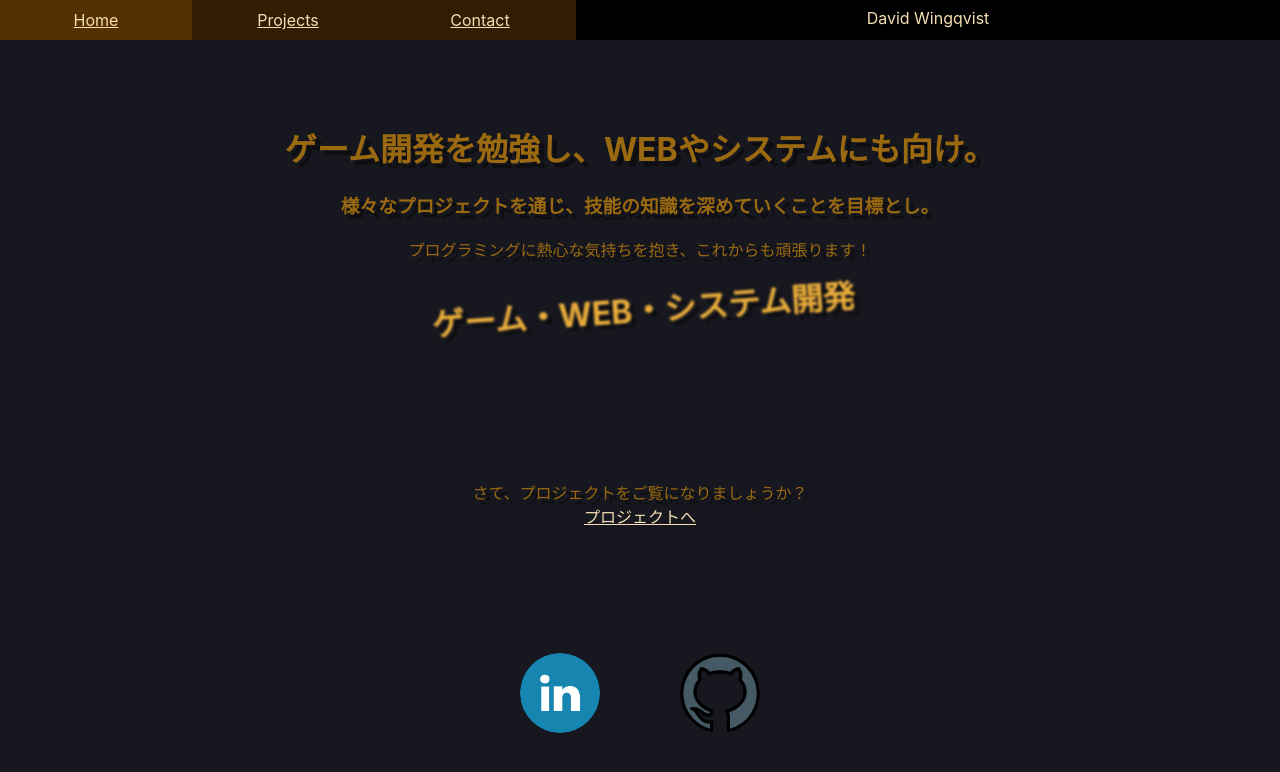
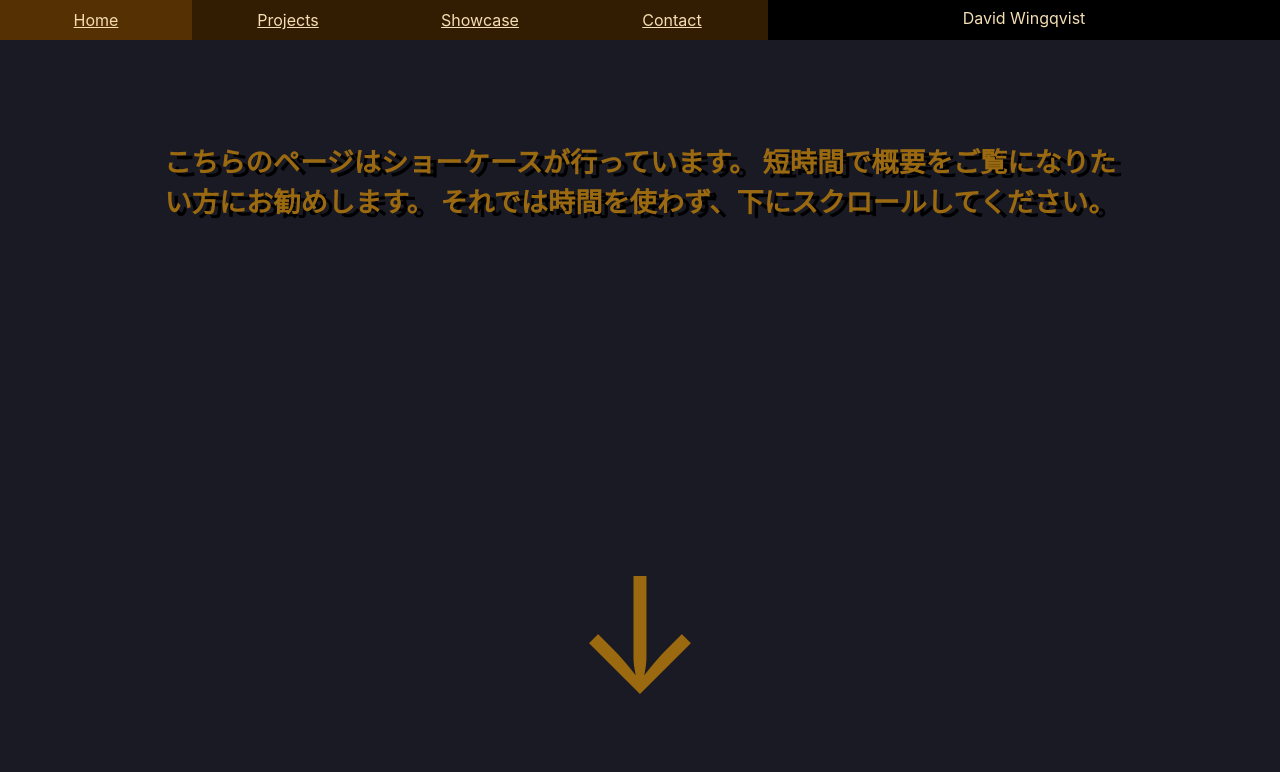
Before and after one commit to davidwingqvist/portfolio-site, a React (Create React App) app: page /portfolio-site/Showcase in a window 1280 px wide. Before the commit this address led to /portfolio-site/. Shown: the top 772 px of the page. Built offline with nearby package versions, Linux system fonts and the light colour scheme.

Commit message:
Showcase page start

```diff
--- a/src/code/Block.js
+++ b/src/code/Block.js
@@ -5,6 +5,7 @@ import MainPage from './pages/MainPage';
 import './pages/ProjectsPage';
 import ProjectsPage from './pages/ProjectsPage';
 import ContactPage from './pages/ContactPage';
+import ShowcasePage from './pages/ShowcasePage';
 import {
     BrowserRouter as Router,
     Routes,
@@ -18,6 +19,7 @@ const Navi = () => {
             <ul className='NavBar'>
                 <li className='NavItem'><Link to='/portfolio-site/'>Home</Link></li>
                 <li className='NavItem'><Link to='/portfolio-site/Projects'>Projects</Link></li>
+                <li className='NavItem'><Link to='/portfolio-site/Showcase'>Showcase</Link></li>
                 <li className='NavItem'><Link to='/portfolio-site/Contact'>Contact</Link></li>
                 <text className='NavText'>David Wingqvist</text>
             </ul>
@@ -33,6 +35,7 @@ function Block()
                 <Route path="/portfolio-site/" element={<MainPage />}></Route>
                 <Route path="/portfolio-site/Projects" element={<ProjectsPage />}/>
                 <Route path="/portfolio-site/Contact" element={<ContactPage />}/>
+                <Route path="/portfolio-site/Showcase" element={<ShowcasePage/>}/>
                 <Route
                         path="*"
                         element={<Navigate to="/portfolio-site/" replace={true} />}
--- /dev/null
+++ b/src/code/pages/ShowcasePage.css
@@ -0,0 +1,41 @@
+
+.MainBlock {
+    position: absolute;
+    width: 100dvw;
+    height: 95dvh;
+    background-color: rgb(26, 26, 36);
+}
+
+.MainTextShowCase {
+    color: rgb(155, 106, 16);
+    font-size: 1.7rem;
+    display: flex;
+    margin-left: 12.5dvw;
+    margin-top: 12.5dvh;
+    place-content: center;
+    text-align: center;
+    text-shadow: 0.5dvw 0.5dvh black;
+    user-select: none;
+    font-weight: bold;
+    width: 75dvw;
+}
+
+@keyframes moveArrow {
+    0% {transform: translateY(0%);}
+    50% {transform: translateY(45%);}
+    100% {transform: translateY(0%);}
+}
+
+.PointingArrow {
+    color: rgb(155, 106, 16);
+    font-size: 10rem;
+    display: flex;
+    position: absolute;
+    width: 100dvw;
+    height: 25dvh;
+    top: 60dvh;
+    place-content: center;
+    text-align: center;
+    user-select: none;
+    animation: moveArrow 5s infinite linear;
+}
--- /dev/null
+++ b/src/code/pages/ShowcasePage.js
@@ -0,0 +1,19 @@
+import './ShowcasePage.css'
+
+export default function Showcase()
+{
+
+
+    return (
+            <div className='MainBlock'>
+                <text className='MainTextShowCase'>
+                    こちらのページはショーケースが行っています。
+                    短時間で概要をご覧になりたい方にお勧めします。
+                    それでは時間を使わず、下にスクロールしてください。
+                </text>
+
+                <text className='PointingArrow'>↓</text>
+
+            </div>
+           )
+}
```
